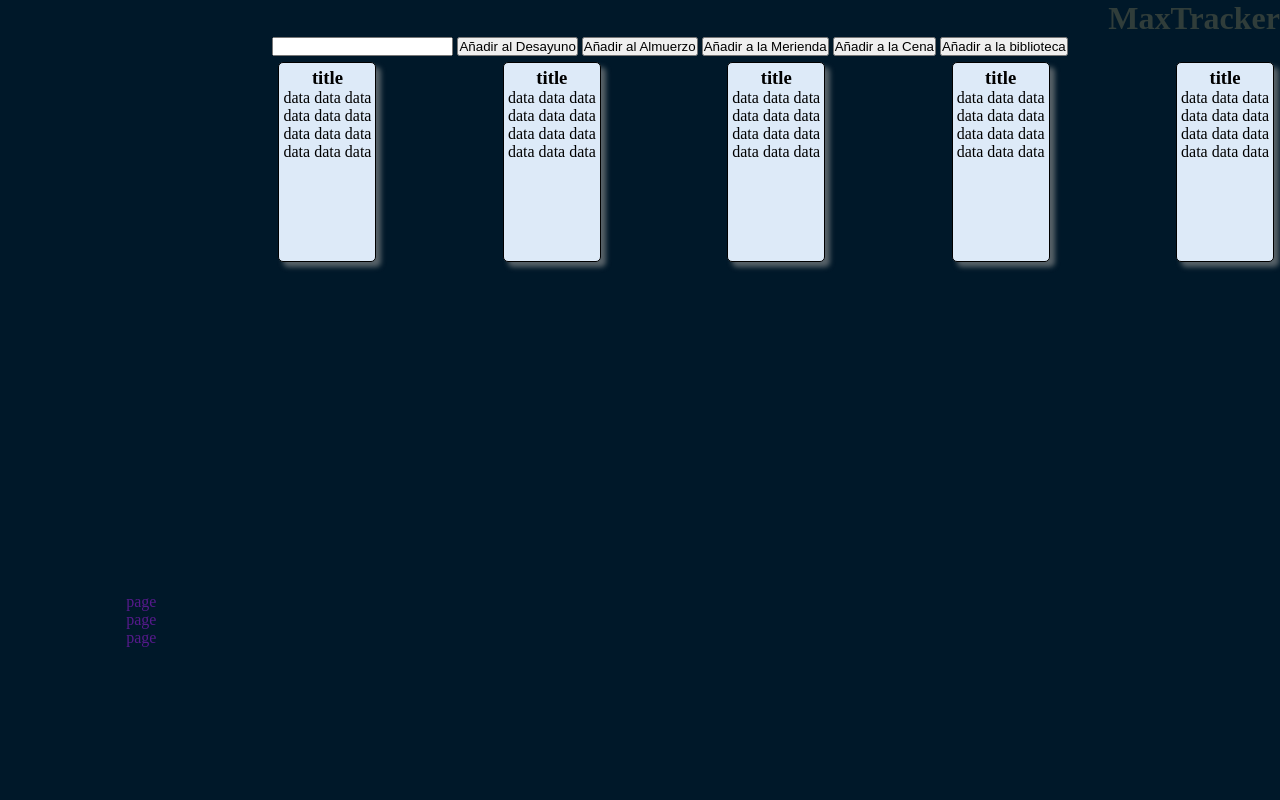
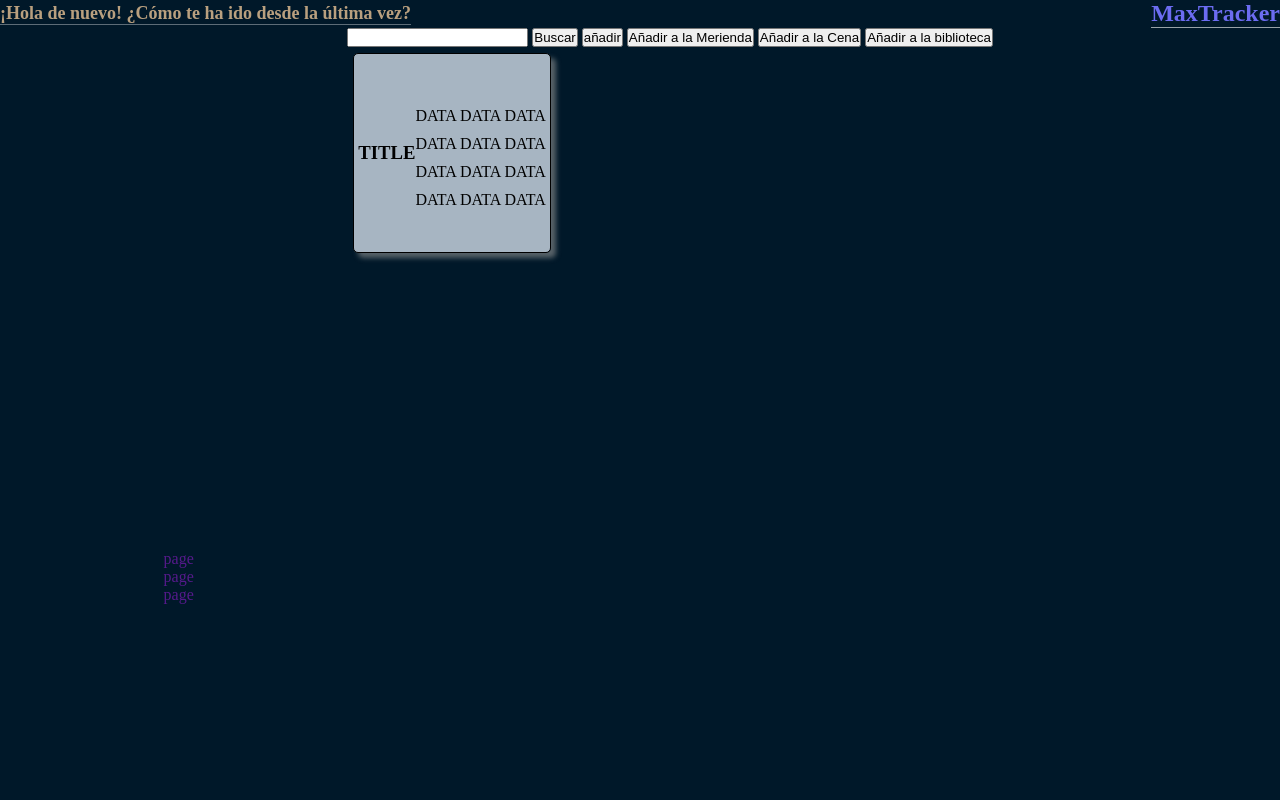
Before and after one commit to Tropiane/PreEntrega2Tropiane, a website: page index.html in a window 1280 px wide. Shown: the top 800 px of the page. Drawn offline with Linux system fonts and the light colour scheme.

Commit message:
Busqueda completada, añadimos funcionalidad correcta a los botones 1 y 2 que permiten buscar y añadir elementos.

```diff
--- a/index.html
+++ b/index.html
@@ -10,7 +10,8 @@
 <body>
         <!-- Titulo -->
         <div id="titulo">
-            <h1> MaxTracker</h1>
+            <h1></h1>
+            <h2>MaxTracker</h2>
         </div>
 
 
@@ -29,14 +30,14 @@
             <!-- Inicio buscador -->
     <div class="buscar">
         <input type="text">
-        <button>Añadir al Desayuno</button>
-        <button>Añadir al Almuerzo</button>
+        <button>Buscar</button>
+        <button>añadir</button>
         <button>Añadir a la Merienda</button>
         <button>Añadir a la Cena</button>
         <button>Añadir a la biblioteca</button>
     </div>
     <!-- Fin Buscador -->
-            <div id="tarjetasPrueba" class="tarjetasPrueba">
+            <div id="tarjetasPrueba" class="tarjetasPrueba" class="tarjeta">
 
             </div>
             <!-- Tarjetas -->
@@ -52,49 +53,6 @@
 
             </div>
 
-            <div class="tarjeta">
-                <h3>title</h3>
-                <ul>
-                    <li>data data data</li>
-                    <li>data data data</li>
-                    <li>data data data</li>
-                    <li>data data data</li>
-                </ul>
-
-            </div>
-
-            <div class="tarjeta">
-                <h3>title</h3>
-                <ul>
-                    <li>data data data</li>
-                    <li>data data data</li>
-                    <li>data data data</li>
-                    <li>data data data</li>
-                </ul>
-
-            </div>
-
-            <div class="tarjeta">
-                <h3>title</h3>
-                <ul>
-                    <li>data data data</li>
-                    <li>data data data</li>
-                    <li>data data data</li>
-                    <li>data data data</li>
-                </ul>
-
-            </div>
-
-            <div class="tarjeta">
-                <h3>title</h3>
-                <ul>
-                    <li>data data data</li>
-                    <li>data data data</li>
-                    <li>data data data</li>
-                    <li>data data data</li>
-                </ul>
-
-            </div>
         </div>
             <!-- Fin tarjetas -->
         </main>
--- a/js/main.js
+++ b/js/main.js
@@ -1,4 +1,32 @@
 
+//Saludo de bienvenida
+// let saludoUsuario = prompt("Ingresá tu nombre");
+
+let saludos = [
+    "¡Bienvenido de nuevo! ¡Qué gusto verte! ",
+  "¡Hola de nuevo! ¡Me alegra verte! ",
+  "¡Qué bueno es verte de nuevo por aquí! ",
+  "¡Bienvenido de vuelta! ¿Cómo has estado? ",
+  "¡Hola otra vez! ¡Espero que estés bien! ",
+  "¡Qué alegría verte de nuevo! ¿Cómo te ha ido? ",
+  "¡Hola otra vez! ¿Cómo va todo? ",
+  "¡Bienvenido de regreso! Siempre es un placer verte. ",
+  "¡Qué bueno es tenerte de vuelta! ¿Cómo te ha tratado el tiempo? ",
+  "¡Hola de nuevo! ¿Cómo te ha ido desde la última vez? "
+  ];
+
+  let saludoInicio = document.querySelector("h1");
+  console.log(saludoInicio.innerHTML);
+
+  let saludo = "";
+  for (let i = 0; i < 1; i++) {
+     let random = Math.round(Math.random() * saludos.length)
+     saludo = saludo + saludos[random]
+  }
+  saludoInicio.innerText = saludo; //+ saludoUsuario;
+  //Fin saludo bienvenida
+
+  //Array de alimentos
 const listaAlimentos = [
     {nombre: "manzana", gramos: 100, porcion: 1, calorias: 26 },
     {nombre: "banana", gramos: 100, porcion: 1, calorias: 89 },
@@ -20,7 +48,7 @@ function tarjetasHtml(arr){
     let html;
     for (const element of arr) {
         html = `
-        <div id="tarjetasPrueba" class="tarjetasPrueba">
+        <div class="">
                 <h3>${element.nombre}</h3>
                 <ul>
                     <li>Gramos: ${element.gramos}</li>
@@ -41,13 +69,14 @@ let disponibles= listaAlimentos.forEach((elemento)=>(console.log("-"+elemento.no
 
 //Solicitamos botones
 const botones = document.querySelectorAll(".buscar button"),
-btn1 = botones[0];
-console.log(btn1);
+btn1 = botones[0],
+btn2 = botones[1];
 
 //Solicitamos Search
 const inputs= document.querySelectorAll(".buscar input");
 const inputBuscador = inputs[0];
-console.log(inputBuscador);
+
+
 
 
 //Funcion creada para que el cliente pueda seleccionar los alimentos y buscarlos dentro de listaAlimentos
@@ -60,9 +89,9 @@ function buscarAlimentos(arr, nombre){
 
 
 function contarCalorias (arr, nombre){
-    const buscar = arr.find((elemento)=> elemento.nombre.includes(nombre));
-    const contadorCalorias = contarCalorias + buscar.calorias;
-    return contadorCalorias;
+    const totalCals = arr.reduce((total, nombre)=>{
+        return total = total + nombre.calorias
+     }, 0)
 }
 
 
@@ -74,8 +103,10 @@ btn1.addEventListener("click", ()=>{
     tarjetasHtml(alimentoSumado)
 })
 
-btn1.addEventListener("click", ()=>{
-    const buscar = contarCalorias(listaAlimentos, inputBuscador.value)
-    alimentoSumado.push(buscar.calorias)
+btn2.addEventListener("click", ()=>{
+    const buscar = buscarAlimentos(listaAlimentos, inputBuscador.value)
     console.log(alimentoSumado);
 })
+
+
+console.log(alimentoSumado);
--- a/scss/clases.scss
+++ b/scss/clases.scss
@@ -1,6 +1,22 @@
 .tarjeta{
-    border: 1px solid black;
-    border-radius: 5px;
-    padding: 4px;
-    background-color: #DDEAF8;
-}
+        display: flex;
+    flex-direction: row;
+    align-items: center;
+    flex-wrap: wrap;
+        border: 1px solid black;
+        border-radius: 5px;
+        padding: 4px;
+        background-color: #eaf4ffb6;
+        height: 200px;
+        width: 150px;
+        list-style: none;
+        h3{
+            text-transform: uppercase;
+            text-align: center;
+        }
+        li{
+            text-transform: uppercase;
+            margin-top: 10px;
+            list-style: none;
+        }
+    }
--- a/scss/global.scss
+++ b/scss/global.scss
@@ -6,12 +6,19 @@
 }
 body{
     background-color: #001829;
-    h1{
-        color: #303d3a;
-        display: flex;
-        align-items: center;
-        justify-content: right;
+    #titulo{
+
+        h1{
+            color: rgb(185, 160, 127);
+            border-bottom: 1px solid rgba(255, 255, 255, 0.363);
+            font-size: 18px;
+        }
+        h2{
+            color: rgb(108, 108, 241);
+            border-bottom: 1px solid rgba(255, 255, 255, 0.596);
+        }
     }
+
     nav{
 
         ul{
--- a/scss/grids.scss
+++ b/scss/grids.scss
@@ -10,6 +10,13 @@ body{
 
     #titulo{
         grid-area: titulo;
+        @include flex(row, space-between, center);
+        h1{
+            @include flex(row, right, center);
+        }
+        h2{
+            align-items: start;
+        }
     }
     nav{
         grid-area: nav;
```
Also changed, not shown: css/styles.css, 1 other file.
